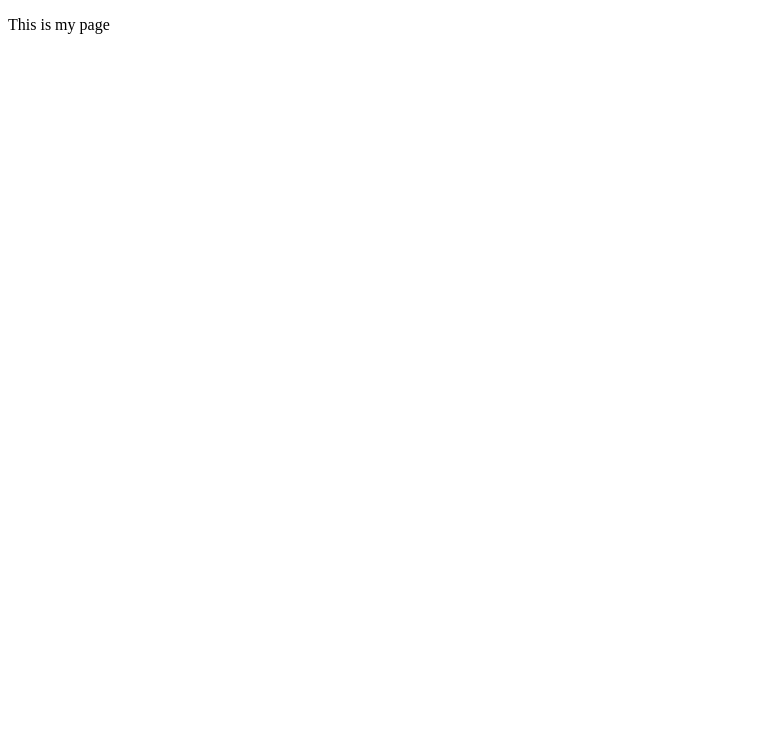
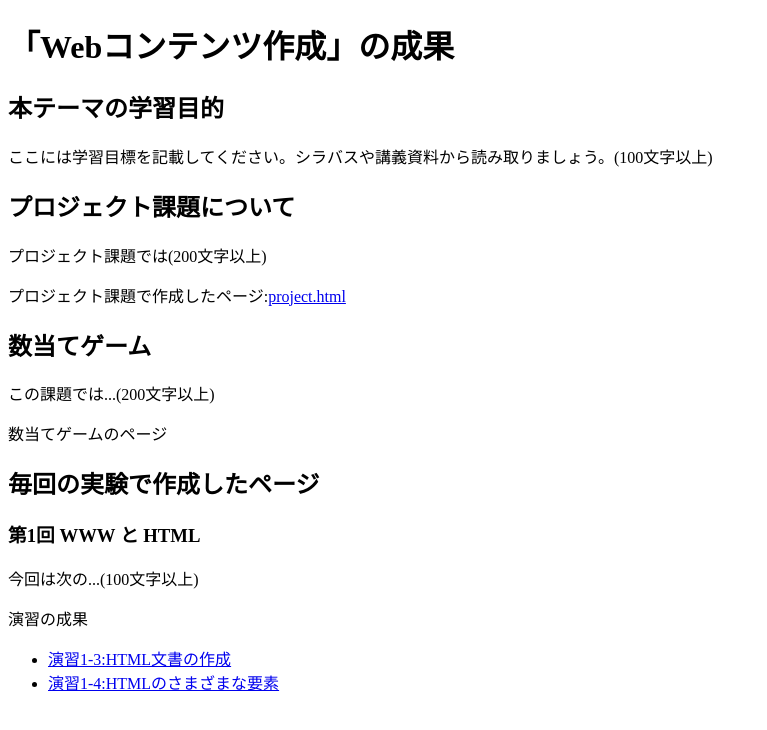
Before and after one commit to G284802022/medialabo, a plain HTML site: page index.html in a window 1280 px wide. Shown: the whole page, without its empty margins (0-767 px from the left). Drawn offline with Linux system fonts and the light colour scheme.

Commit message:
6/8更新

```diff
--- a/index.html
+++ b/index.html
@@ -5,6 +5,26 @@
     <title>My test page</title>
   </head>
   <body>
-    <p>This is my page</p>
+    <h1>「Webコンテンツ作成」の成果</h1>
+    <h2>本テーマの学習目的</h2>
+    <p>ここには学習目標を記載してください。シラバスや講義資料から読み取りましょう。(100文字以上)</p>
+    <h2>プロジェクト課題について</h2>
+    <p>プロジェクト課題では(200文字以上)</p>
+    <p>プロジェクト課題で作成したページ:<a href="https://g284802022.github.io/medialabo/project.html">project.html</a></p>
+    <h2>数当てゲーム</h2>
+    <p>この課題では...(200文字以上)</p>
+    <p>数当てゲームのページ<a href=""></a></p>
+    <h2>毎回の実験で作成したページ</h2>
+    <h3>第1回 WWW と HTML</h3>
+    <p>今回は次の...(100文字以上)</p>
+    <p>演習の成果</p>
+    <ul>
+      <li><a href="https://g284802022.github.io/medialabo/practice-html/structure.html"
+        title="演習1-3のHTMLです。"
+				target="_blank">演習1-3:HTML文書の作成</a></li>
+      <li><a href="https://g284802022.github.io/medialabo/practice-html/elements.html"
+        title="index.htmlです"
+				target="_blank">演習1-4:HTMLのさまざまな要素</a></li>
+    </ul>
   </body>
 </html>
```
Also changed, not shown: 2 other files.
